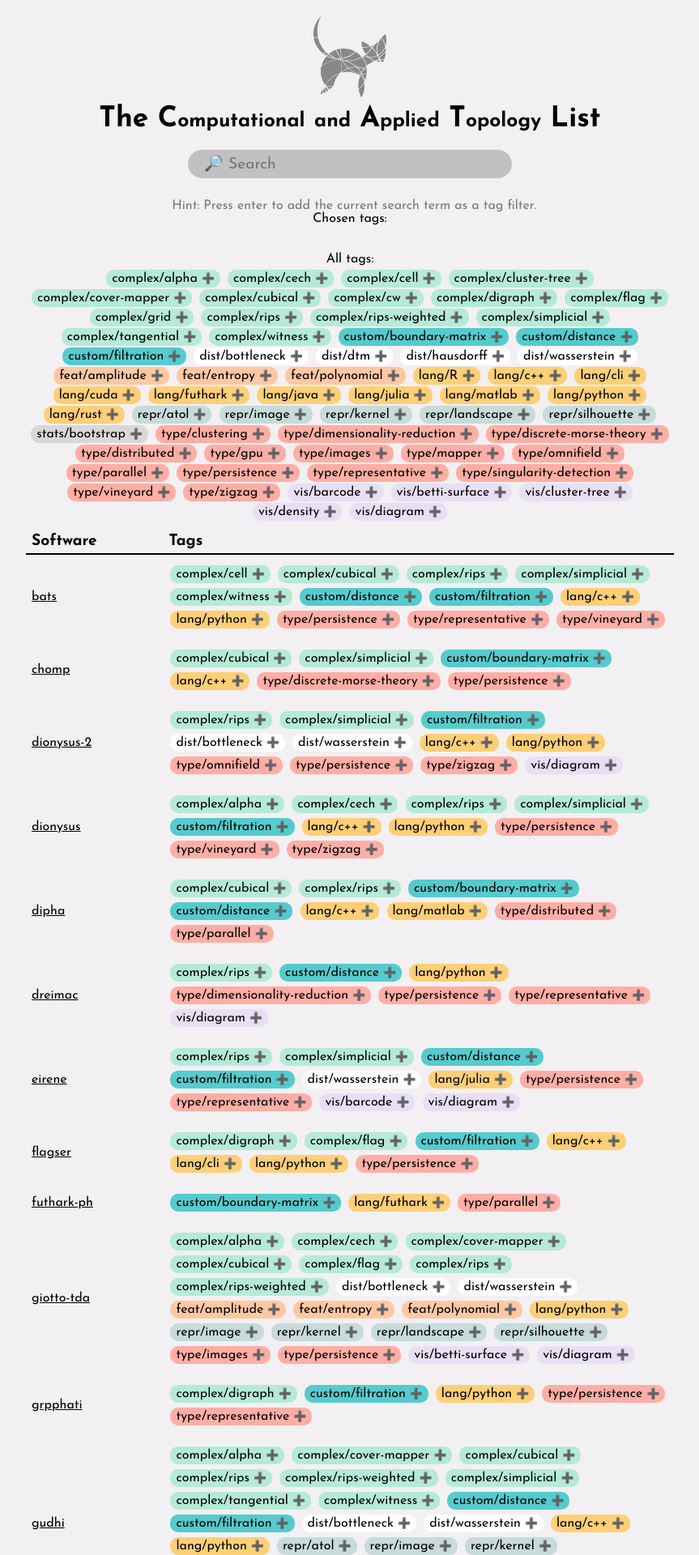
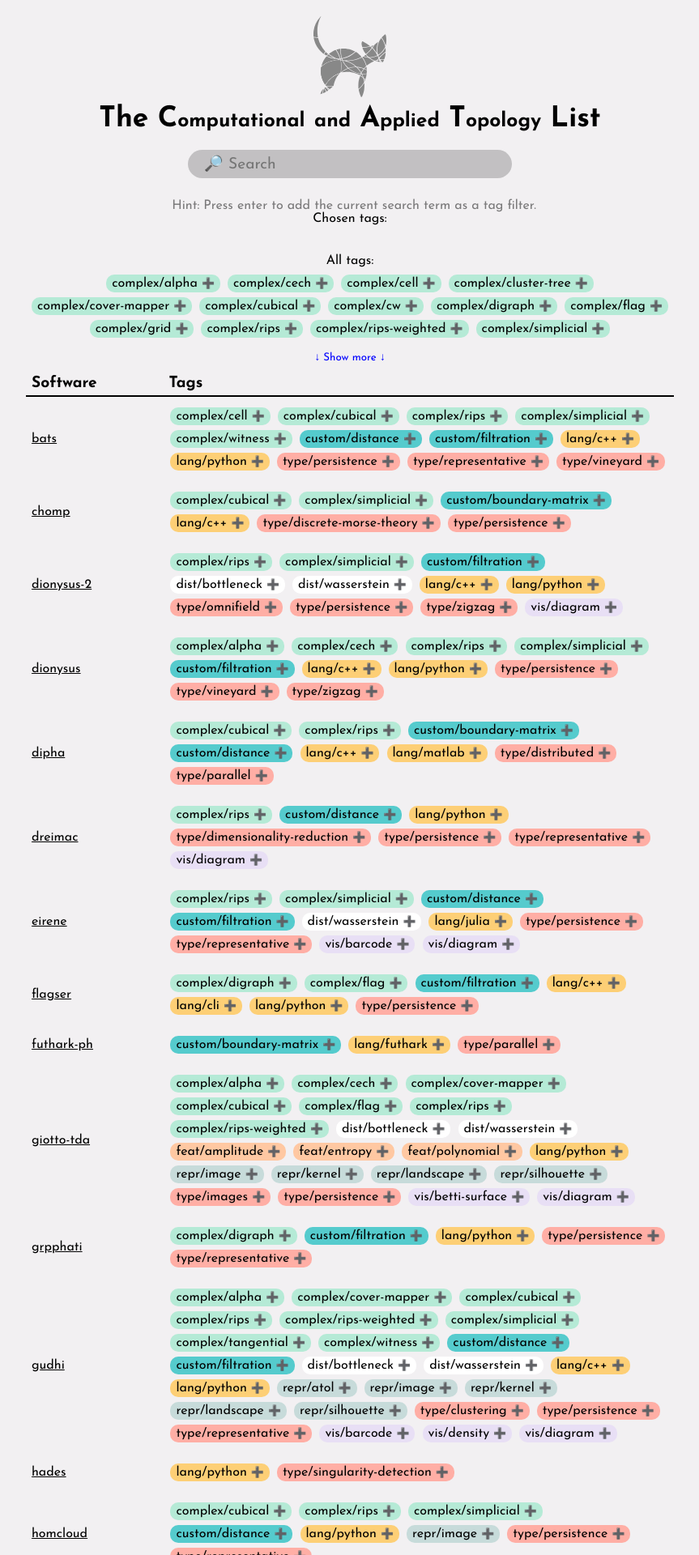
Before and after one commit to cat-list/cat-list.github.io, a Jekyll site: the page built from index.html, in a window 1280 px wide. Shown: the top 1920 px of the page at 81% size, without its empty margins (208-1071 px from the left). Built offline with Jekyll 4.4.1, drawn with Linux system fonts in a browser that asks for light colours; comment, search, counter and statistics services are not loaded.

Commit message:
Add show more/less toggle

```diff
--- a/css/main.scss
+++ b/css/main.scss
@@ -39,8 +39,24 @@ form {
 
 .all_tags{
     padding-top: 10px;
-    line-height: 1.5;
+    line-height: 28px;
     text-align: center;
+    overflow: scroll;
+
+    &.short_view {
+        max-height: 125px;
+    }
+}
+
+.centered {
+    padding-top: 10px;
+    text-align: center;
+    width: 100%;
+}
+
+button.show_more_toggle {
+    color: blue;
+
 }
 
 input[type="text"] {
--- a/index.html
+++ b/index.html
@@ -24,7 +24,7 @@ title: Search
 </td></table>
 </div>
 
-<div class="all_tags">
+<div id="all_tags" class="all_tags short_view">
   All tags:
   <br>
 {% capture tags_content %}{% include_relative metadata/all-tags.txt %}{% endcapture %}
@@ -36,6 +36,9 @@ title: Search
 <span class="TAG_{{ tag_main}} pill">{{ stripped_tag }}&nbsp;<button onclick="addTag('{{ stripped_tag }}', true)" class="add-button">➕</button></span>
 {% endif %}
 {% endfor %}
+</div>
+<div class="centered">
+  <button id="show_more_toggle" class="show_more_toggle">↓ Show more ↓</button>
 </div>
 
 
--- a/js/search.js
+++ b/js/search.js
@@ -171,6 +171,22 @@ function SETUP() {
     document.getElementById('search-box').focus();
   }
 
+  function attachShowMoreListener() {
+    const button = document.getElementById("show_more_toggle")
+    const all_tags = document.getElementById("all_tags")
+    button.onclick = (e) => {
+      e.preventDefault();
+      const is_short_view = all_tags.classList.contains("short_view")
+      if (is_short_view) {
+        all_tags.classList.remove("short_view")
+        button.textContent = "↑ Show less ↑"
+      } else {
+        all_tags.classList.add("short_view")
+        button.textContent = "↓ Show more ↓"
+      }
+    }
+  }
+
   return Promise.all([
     setInitialQuery(),
     buildShadow(),
@@ -178,6 +194,7 @@ function SETUP() {
     getTags(),
     focusSearchBox(),
     attachSearchCallback(),
+    attachShowMoreListener()
   ]);
 }
 
```
